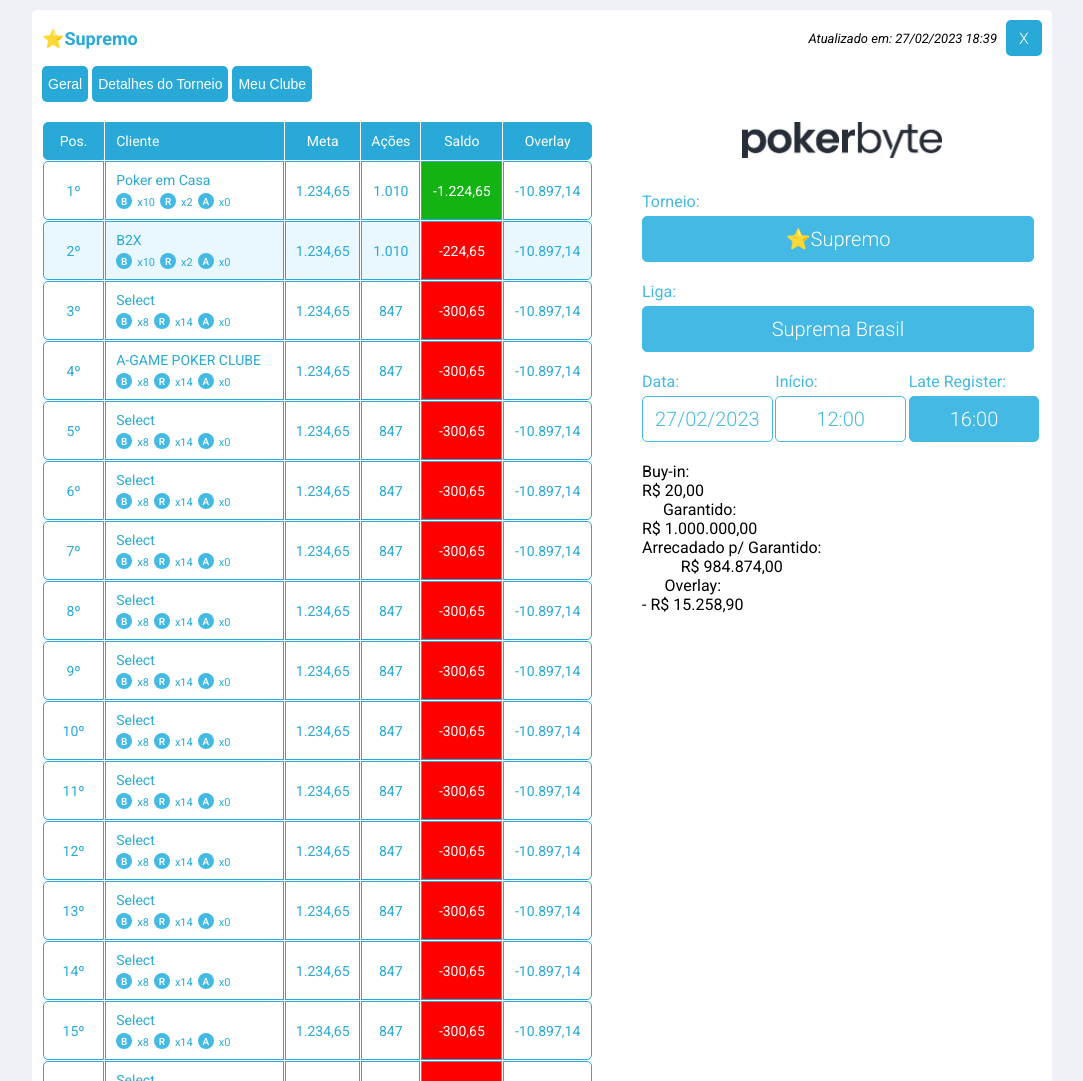
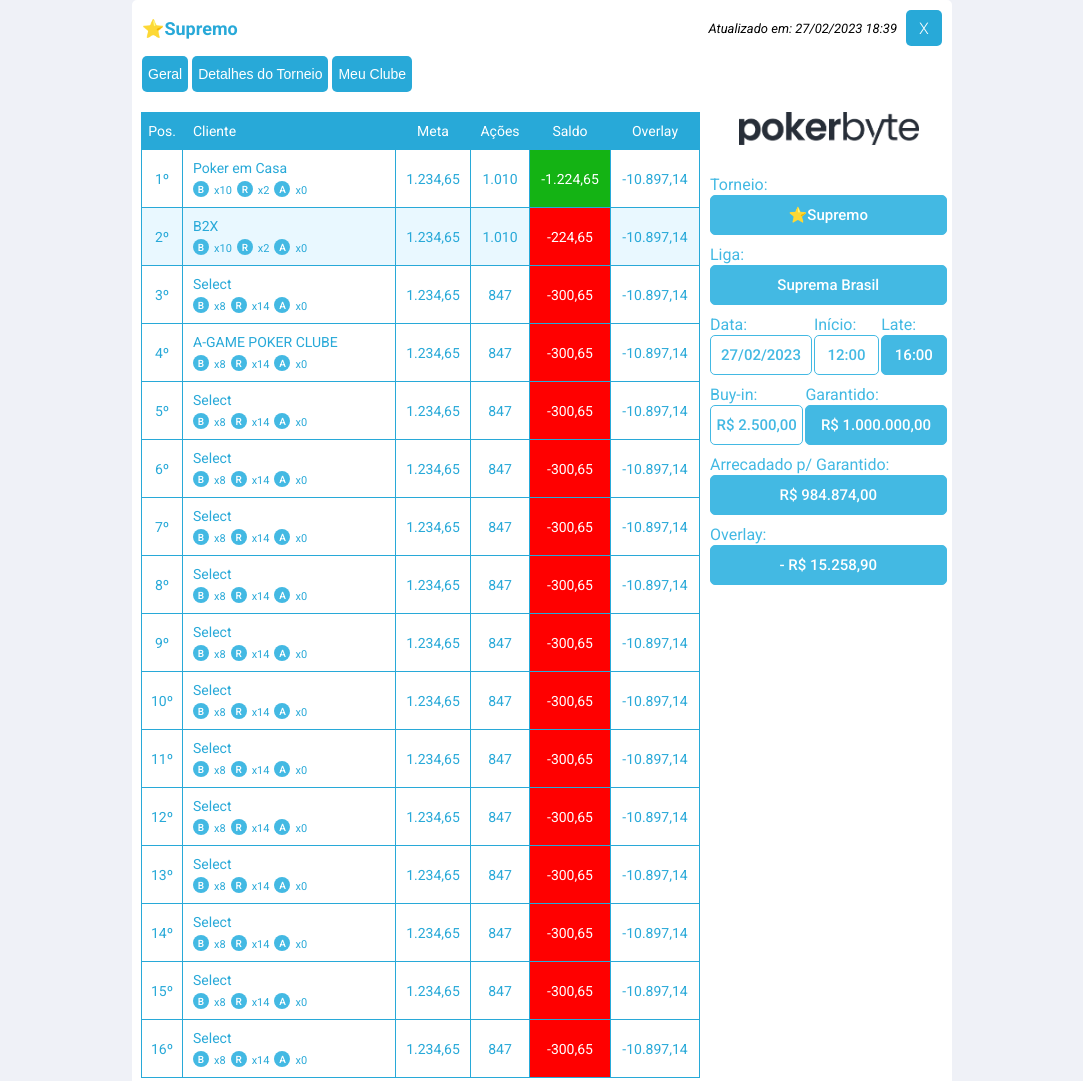
Before and after one commit to danifuzetto/metas-pokerbyte, a plain HTML site: page metas.html in a window 1280 px wide. Shown: the top 1081 px of the page, without its empty margins (98-1181 px from the left). Drawn offline with Linux system fonts and the light colour scheme.

Commit message:
V1.4
- Atualizado menu lateral do Geral;
- Atualizado margens da tabela;

```diff
--- a/css/metas.css
+++ b/css/metas.css
@@ -20,11 +20,10 @@ body {
 .card {
     position: relative;
     background-color: white;
-    max-width: 1000px;
+    width: 800px;
     height: 100%;
     margin-left: auto;
     margin-right: auto;
-    margin-top: 10px;
     border-radius: 5px;
     padding: 10px;
 }
@@ -87,7 +86,7 @@ body {
 .header-config {
     background: #28a9d8;
     border: 1px solid #28a9d8;
-    margin-left: 1px;
+    margin-left: -1px;
     color: white;
     padding: 10px;
     font-size: 14px;
@@ -97,8 +96,8 @@ body {
 .rank-line-config {
     color: #28a9d8;
     border: 1px solid #28a9d8;
-    margin-left: 1px;
-    margin-top: 1px;
+    margin-left: -1px;
+    margin-top: -1px;
     padding: 10px;
     font-size: 14px;
     font-weight: 400;
@@ -114,13 +113,15 @@ body {
 }
 
 .left-side {
-    width: 55%;
+    width: 560px;
 }
 
 .right-side {
-    width: 40%;
+    max-width: 260px;
+    padding: 0 0 0 10px;
+    box-sizing: border-box;
     display: flex;
-    text-align: center;
+    align-items: center;
     flex-direction: column;
 }
 
@@ -128,8 +129,9 @@ body {
     display: flex;
     align-items: center;
     justify-content: center;
-    width: 40px;
-    border-radius: 5px 0 0 5px;
+    width: 20px;
+    max-width: 20px;
+    /* border-radius: 5px 0 0 5px; */
     overflow: hidden;
 }
 
@@ -137,7 +139,7 @@ body {
     display: flex;
     justify-content: left;
     flex-direction: column;
-    width: 160px;
+    width: 192px;
     overflow: hidden;
 }
 
@@ -199,7 +201,7 @@ body {
     justify-content: center;
     width: 68px;
     text-align: center;
-    border-radius: 0 5px 5px 0;
+    /* border-radius: 0 5px 5px 0; */
     overflow: hidden;
 }
 
@@ -214,14 +216,16 @@ body {
 }
 
 .logo-pb {
-    max-width: 200px;
+    max-width: 180px;
+    text-align: center;
+    display: flex;
+    align-items: center;
+    justify-content: center;
 }
 
 .card-mtt-infos {
     margin-top: 30px;
-    display: flex;
-    flex-direction: column;
-    align-items: flex-start;
+    width: 100%;
 }
 
 .card-mtt-title {
@@ -229,19 +233,18 @@ body {
     text-align: left;
 }
 
-.card-mtt-name {
+.card-mtt-data {
     display: flex;
     align-items: center;
     justify-content: center;
-    width: 98%;
-    margin: 5px 0 20px 0;
+    margin: 1px 2px 10px 0;
     padding: 10px;
     background-color: #43b9e3;
     box-sizing: border-box;
     border-radius: 5px;
     color: white;
-    font-size: 20px;
-    font-weight: 300;
+    font-size: 15px;
+    font-weight: 500;
     border: 1px solid #43b9e3;
 }
 
@@ -253,9 +256,18 @@ body {
 
 .mtt-date {
     display: flex;
+    justify-content: space-around;
     width: 100%;
 }
 
 .mtt-date-header {
     width: 50%;
 }
+
+.dimension-buyin {
+    width: 40%;
+}
+
+.dimension-gtd {
+    width: 60%;
+}
--- a/metas.html
+++ b/metas.html
@@ -771,21 +771,21 @@
                 <!-- FIM RANKING DE METAS -->
             </div>
             <div class="right-side">
-                <div>
+                <div class="logo-pb">
                     <img class="logo-pb" alt="Logo Pokerbyte" src="./images/logo_pb.png" max-width="100%">
                 </div>
                 <div class="card-mtt-infos">
                     <div class="card-mtt-title">
                         Torneio:
                     </div>
-                    <div class="card-mtt-name">
+                    <div class="card-mtt-data">
                         ⭐Supremo
                     </div>
 
                     <div class="card-mtt-title">
                         Liga:
                     </div>
-                    <div class="card-mtt-name">
+                    <div class="card-mtt-data">
                         Suprema Brasil
                     </div>
 
@@ -795,7 +795,7 @@
                             <div class="card-mtt-title">
                                 Data:
                             </div>
-                            <div class="card-mtt-name color-inverse">
+                            <div class="card-mtt-data color-inverse">
                                 27/02/2023
                             </div>
                         </div>
@@ -804,62 +804,77 @@
                             <div class="card-mtt-title">
                                 Início:
                             </div>
-                            <div class="card-mtt-name color-inverse">
+                            <div class="card-mtt-data color-inverse">
                                 12:00
                             </div>
                         </div>
 
                         <div class="mtt-date-header">
                             <div class="card-mtt-title">
-                                Late Register:
+                                Late:
                             </div>
-                            <div class="card-mtt-name">
+                            <div class="card-mtt-data">
                                 16:00
                             </div>
                         </div>
                     </div>
 
-                    <div>
+                    <div class="mtt-date">
+
+                        <div class="mtt-date-header dimension-buyin">
+                            <div class="card-mtt-title">
                                 Buy-in:
                             </div>
-                    <div>
+                            <div class="card-mtt-data color-inverse">
                                 <span id="local-currency">
                                     R$
                                 </span>
+                                <span>&nbsp</span>
                                 <span id="buyin-value">
-                            20,00
+                                    2.500,00
                                 </span>
                             </div>
+                        </div>
 
-                    <div>
+                        <div class="mtt-date-header dimension-gtd">
+                            <div class="card-mtt-title">
                                 Garantido:
-                        <div>
+                            </div>
+                            <div class="card-mtt-data">
                                 <span id="local-currency">
                                     R$
                                 </span>
+                                <span>&nbsp</span>
                                 <span id="gtd-value">
                                     1.000.000,00
                                 </span>
                             </div>
                         </div>
-                    <div>
+                    </div>
+
+                    <div class="card-mtt-title">
                         Arrecadado p/ Garantido:
-                        <div>
+                        </div>
+                        <div class="card-mtt-data">
                             <span id="local-currency">
                                 R$
                             </span>
+                            <span>&nbsp</span>
                             <span id="mtt-raised">
                                 984.874,00
                             </span>
                         </div>
+
+                    <div class="card-mtt-title">
+                        Overlay:
                         </div>
-                    <div>
-                        Overlay:
-                        <div>
+                        <div class="card-mtt-data">
                             -
+                            <span>&nbsp</span>
                             <span id="local-currency">
                                 R$
                             </span>
+                            <span>&nbsp</span>
                             <span id="overlay-value">
                                 15.258,90
                             </span>
@@ -868,7 +883,6 @@
             </div>
         </div>
     </div>
-    </div>
 </body>
 
 </html>
```
Also changed, not shown: images (1)/logo_pb.png (added). Lines whose indentation alone changed are shown as unchanged.
